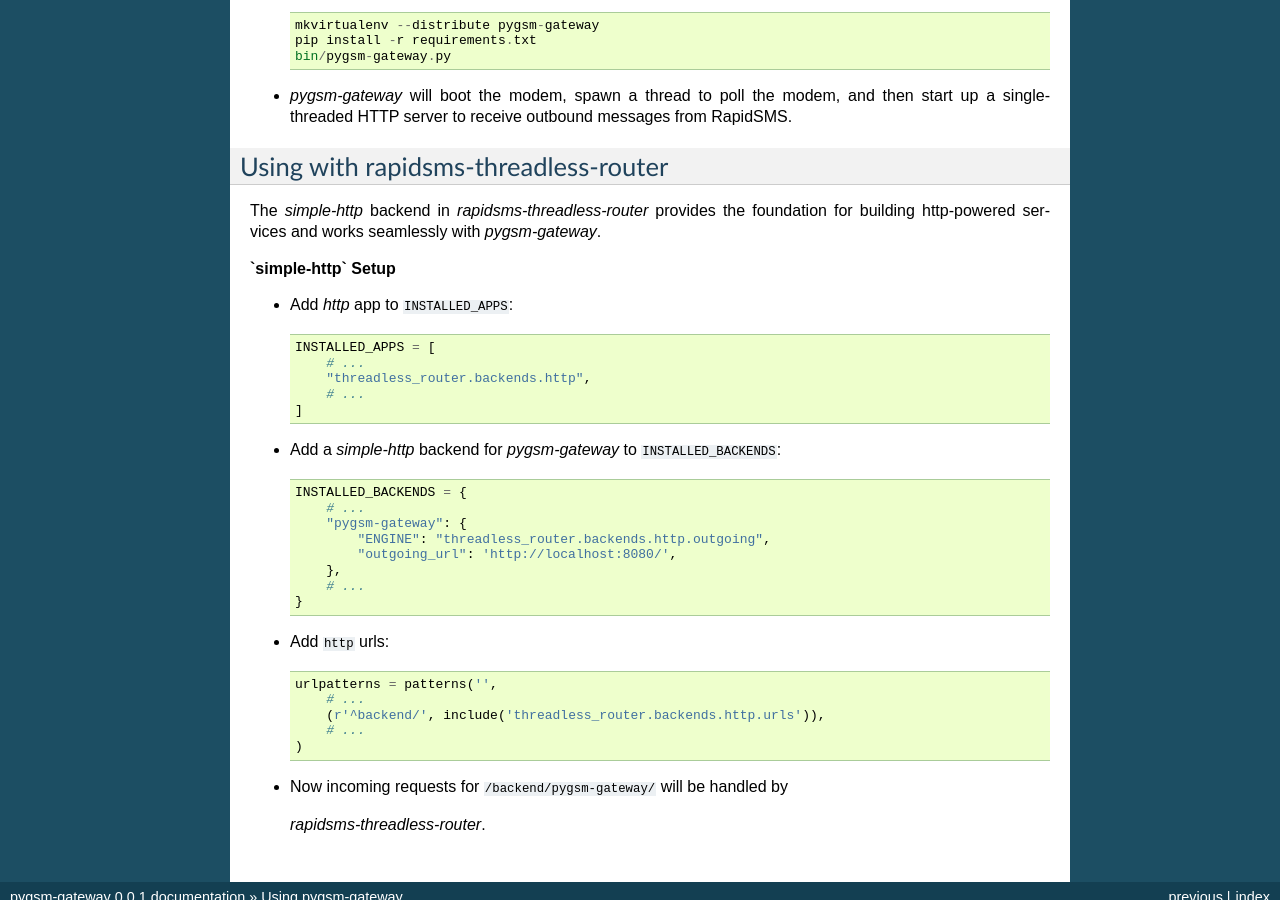
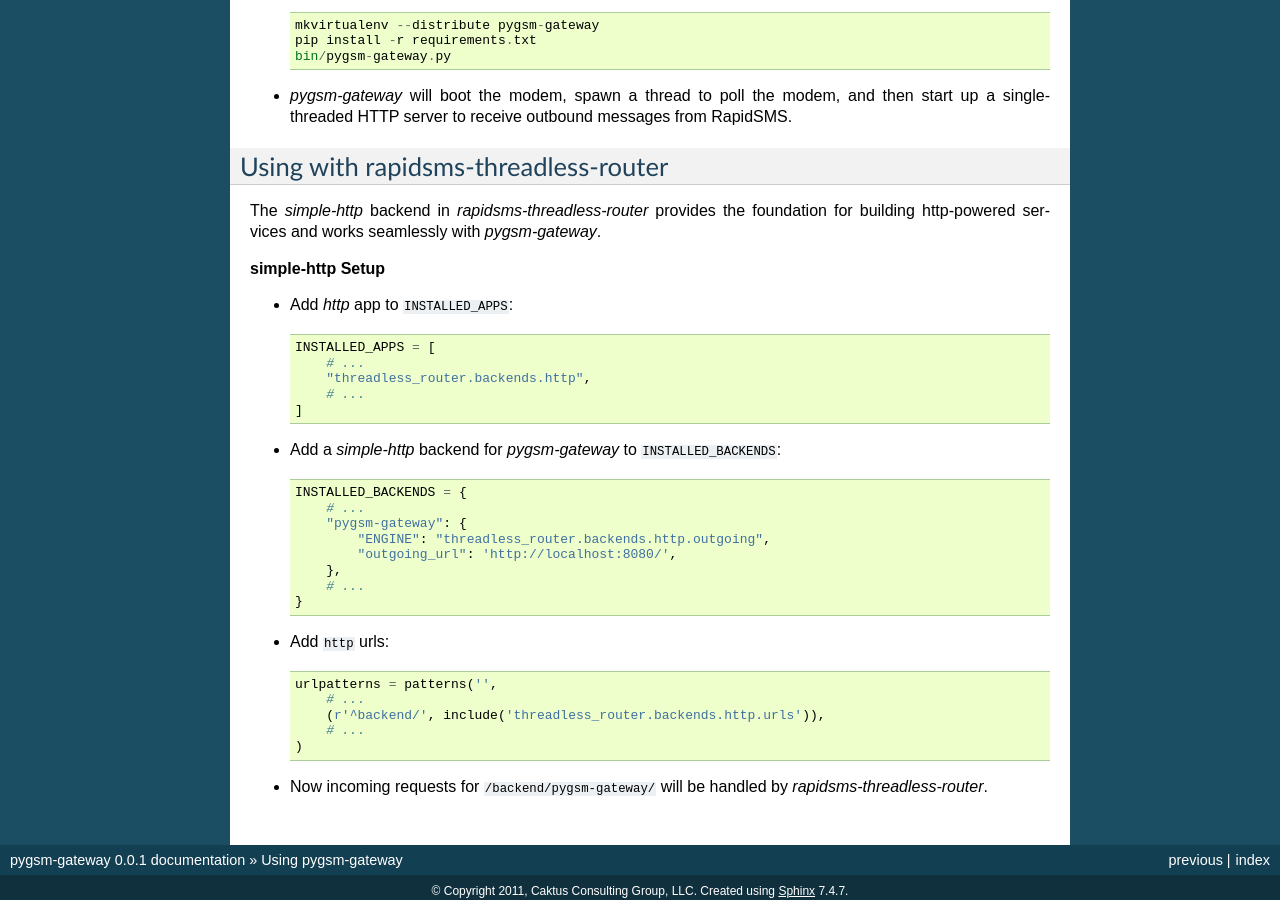
Before and after one commit to caktus/pygsm-gateway, a Sphinx documentation site: the page built from docs/using.rst, in a window 1280 px wide and 900 px high, scrolled down 821 px. Built offline with Sphinx 7.4.7, drawn with Linux system fonts in a browser that asks for light colours.

Commit message:
two more minor doc formatting adjustments

```diff
--- a/docs/using.rst
+++ b/docs/using.rst
@@ -55,7 +55,6 @@
   then start up a single-threaded HTTP server to receive outbound messages from
   RapidSMS.
 
-
 Using with rapidsms-threadless-router
 -------------------------------------
 
@@ -63,7 +62,7 @@
 foundation for building http-powered services and works seamlessly with
 `pygsm-gateway`.
 
-**`simple-http` Setup**
+**simple-http Setup**
 
 * Add `http` app to ``INSTALLED_APPS``::
 
@@ -93,4 +92,4 @@
     )
 
 * Now incoming requests for ``/backend/pygsm-gateway/`` will be handled by
- `rapidsms-threadless-router`.
+  `rapidsms-threadless-router`.
```
